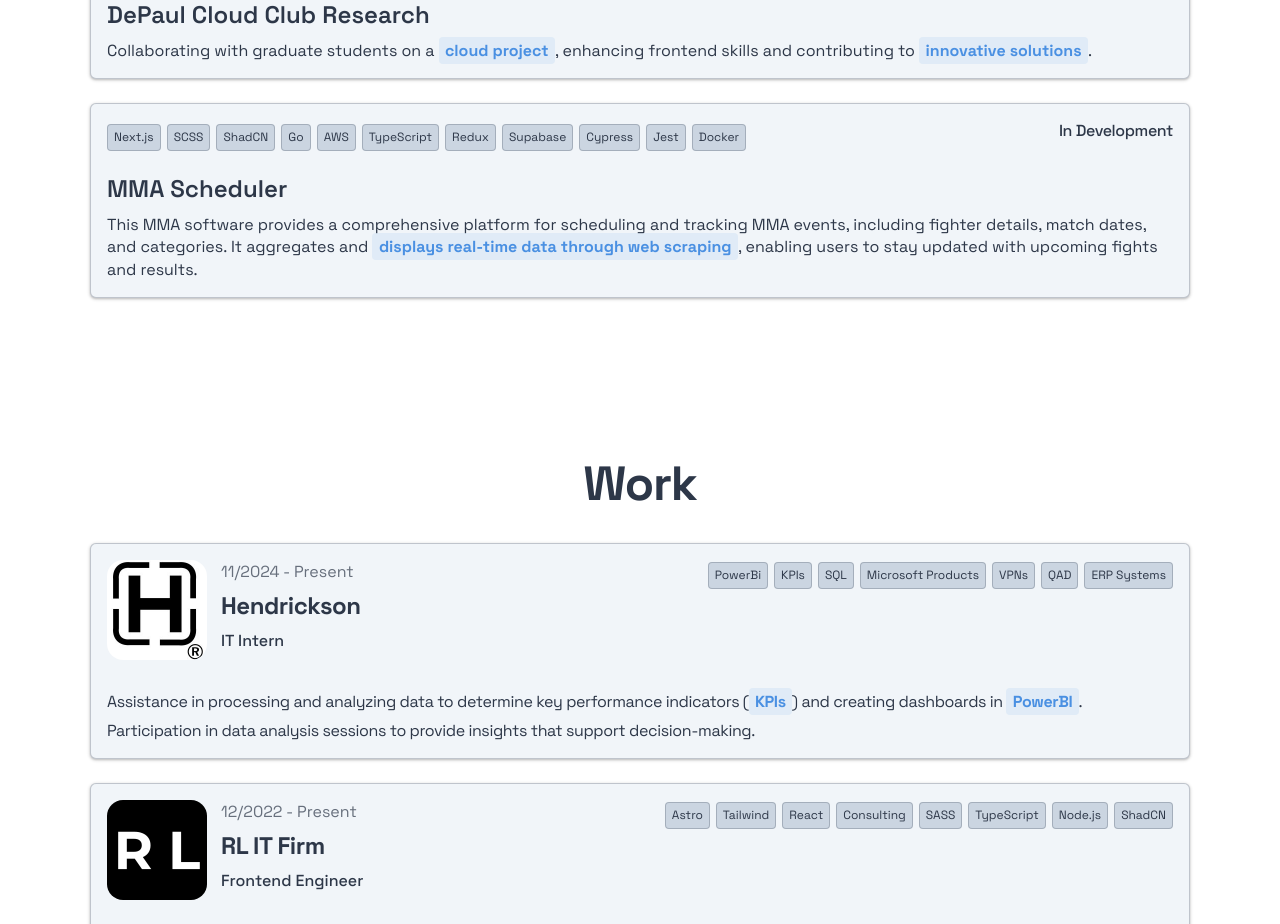
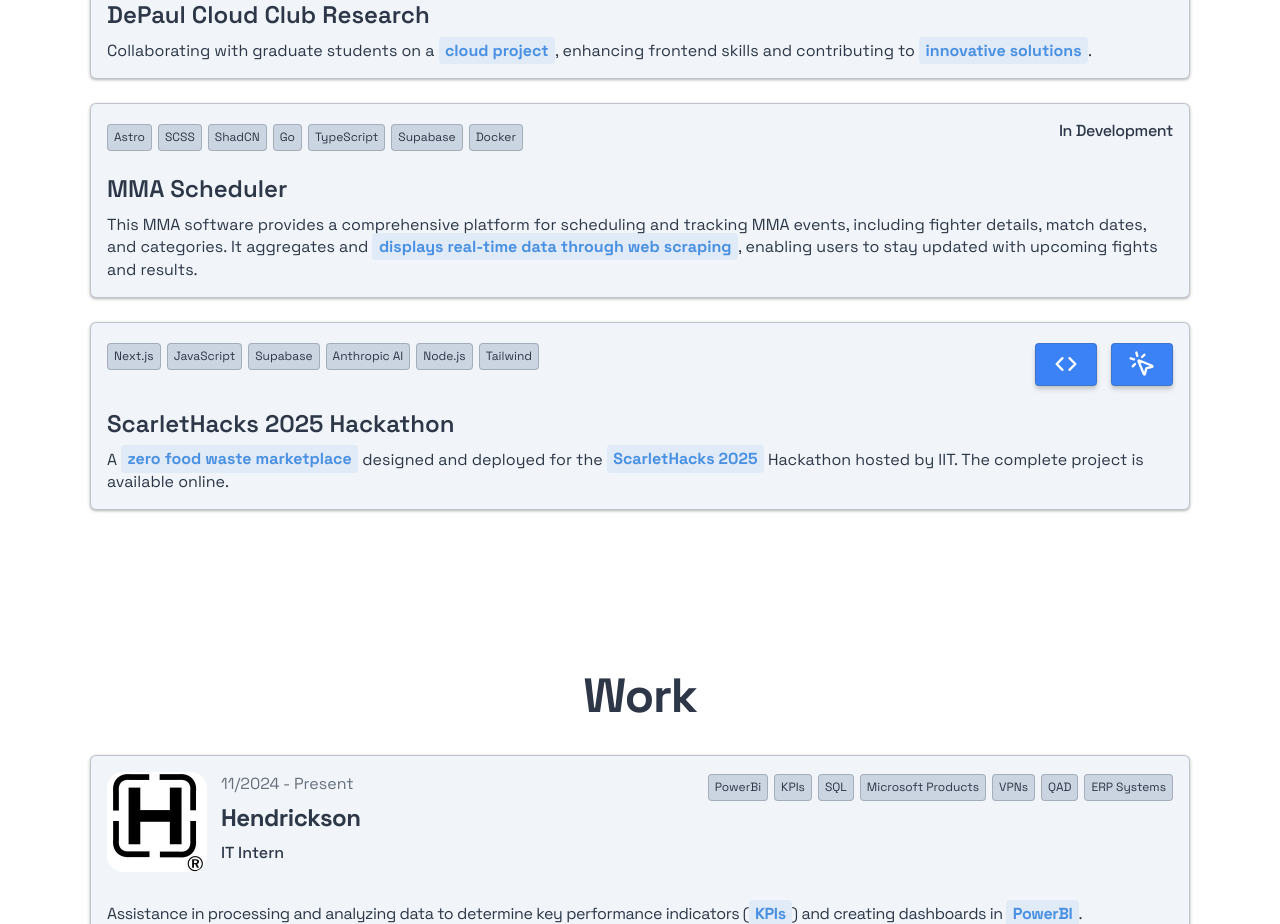
Before and after one commit to RichardLechko/React-Resume, a React (Create React App) app in the folder client/: page / in a window 1280 px wide. Shown: the part 1500-2424 px from the top of the page. Built offline with nearby package versions, Linux system fonts and the light colour scheme.

Commit message:
added changes

```diff
--- a/client/src/components/Personal.js
+++ b/client/src/components/Personal.js
@@ -55,7 +55,7 @@
     const resumeLinks = [
         { href: "/resumes/Richard_Lechko_Resume.docx", Icon: FaDownload, text: "downloadDOCX", download: true },
         { href: "/resumes/Richard_Lechko_Resume.pdf", Icon: FaDownload, text: "downloadPDF", download: true },
-        { href: "https://docs.google.com/document/d/12ke-YdVWSkEmpOzMdeuCNOntx9kS8yK3oAMHtpThupI/edit?usp=sharing",
+        { href: "https://docs.google.com/document/d/1qnp6U9z-i9OZwFpPzvO9RNwxxwZW9G8FNOcfpdUqMXA/edit?usp=sharing",
           Icon: AiOutlineEye, text: "view", download: false }
     ];
 
--- a/client/src/components/Widgets.js
+++ b/client/src/components/Widgets.js
@@ -12,21 +12,24 @@
     scrollToTop();
 
     // Add intersection observer for fade-in animation
-    const observer = new IntersectionObserver((entries) => {
-      entries.forEach(entry => {
-        if (entry.isIntersecting) {
-          entry.target.classList.add('fade-in');
-          observer.unobserve(entry.target);
-        }
-      });
-    }, {
-      threshold: 0.1
-    });
+    const observer = new IntersectionObserver(
+      (entries) => {
+        entries.forEach((entry) => {
+          if (entry.isIntersecting) {
+            entry.target.classList.add("fade-in");
+            observer.unobserve(entry.target);
+          }
+        });
+      },
+      {
+        threshold: 0.1,
+      }
+    );
 
     // Observe all project cards
-    const cards = document.querySelectorAll('.project-card');
+    const cards = document.querySelectorAll(".project-card");
     cards.forEach((card, index) => {
-      card.classList.add('fade-in-hidden');
+      card.classList.add("fade-in-hidden");
       // Add a stagger effect
       card.style.animationDelay = `${index * 0.1}s`;
       observer.observe(card);
@@ -42,7 +45,8 @@
       techStack: ["React", "JS", "Tailwind", "Node.js", "Express"],
       live: true,
       liveLink: "https://depaul-northern-trust-hackathon.vercel.app/",
-      sourceLink: "https://github.com/RichardLechko/depaul-northern-trust-hackathon",
+      sourceLink:
+        "https://github.com/RichardLechko/depaul-northern-trust-hackathon",
       inDevelopment: false,
       isPrivate: false,
     },
@@ -78,16 +82,12 @@
       linkText: t("projects.projects-list.mma.linkText"),
       text: t("projects.projects-list.mma.text"),
       techStack: [
-        "Next.js",
+        "Astro",
         "SCSS",
         "ShadCN",
         "Go",
-          "AWS",
         "TypeScript",
-        "Redux",
         "Supabase",
-        "Cypress",
-        "Jest",
         "Docker",
       ],
       live: false,
@@ -95,6 +95,23 @@
       liveLink: "",
       inDevelopment: true,
       isPrivate: true,
+    },
+    {
+      linkText: t("projects.projects-list.scarlet-hacks.linkText"),
+      text: t("projects.projects-list.scarlet-hacks.text"),
+      techStack: [
+        "Next.js",
+        "JavaScript",
+        "Supabase",
+        "Anthropic AI",
+        "Node.js",
+        "Tailwind"
+      ],
+      live: true,
+      liveLink: "https://iit-hackathon.vercel.app/",
+      sourceLink: "https://github.com/RichardLechko/scarlet-hacks-2025",
+      inDevelopment: false,
+      isPrivate: false,
     },
   ];
 
@@ -149,24 +166,28 @@
                 target="_blank"
                 rel="noopener noreferrer"
                 className="project-link-button"
-                aria-label="View Source Code">
+                aria-label="View Source Code"
+              >
                 <LuChevronsLeftRight size={20} />
               </a>
             )}
             {liveLink && (
-             <a
+              <a
                 href={liveLink}
                 target="_blank"
                 rel="noopener noreferrer"
                 className="project-link-button"
-                aria-label="View Live Site">
+                aria-label="View Live Site"
+              >
                 <LuMousePointerClick size={20} />
               </a>
             )}
           </nav>
         )}
         {inDevelopment && (
-          <small className="development-badge">{t("projects.development")}</small>
+          <small className="development-badge">
+            {t("projects.development")}
+          </small>
         )}
       </header>
 
@@ -179,13 +200,23 @@
               new RegExp(
                 `(${
                   linkText.includes("Northern Trust")
-                    ? t("projects.projects-list.northern-trust.highlightedText").join("|")
+                    ? t(
+                        "projects.projects-list.northern-trust.highlightedText"
+                      ).join("|")
                     : linkText.includes("Freedom Butchers")
-                    ? t("projects.projects-list.freedom-butchers.highlightedText").join("|")
+                    ? t(
+                        "projects.projects-list.freedom-butchers.highlightedText"
+                      ).join("|")
                     : linkText.includes("Cloud Club")
-                    ? t("projects.projects-list.cloud-project.highlightedText").join("|")
+                    ? t(
+                        "projects.projects-list.cloud-project.highlightedText"
+                      ).join("|")
                     : linkText.includes("MMA")
                     ? t("projects.projects-list.mma.highlightedText").join("|")
+                    : linkText.includes("ScarletHacks")
+                    ? t(
+                        "projects.projects-list.scarlet-hacks.highlightedText"
+                      ).join("|")
                     : ""
                 })`,
                 "g"
@@ -201,6 +232,8 @@
                   ? t("projects.projects-list.cloud-project.highlightedText")
                   : linkText.includes("MMA")
                   ? t("projects.projects-list.mma.highlightedText")
+                  : linkText.includes("ScarletHacks")
+                  ? t("projects.projects-list.scarlet-hacks.highlightedText")
                   : []
                 ).includes(part) ? (
                   <strong className="highlight-text">{part}</strong>
--- a/client/src/components/language/translations.json
+++ b/client/src/components/language/translations.json
@@ -60,6 +60,14 @@
           "linkText": "MMA Scheduler",
           "text": "This MMA software provides a comprehensive platform for scheduling and tracking MMA events, including fighter details, match dates, and categories. It aggregates and displays real-time data through web scraping, enabling users to stay updated with upcoming fights and results.",
           "highlightedText": ["displays real-time data through web scraping"]
+        },
+        "scarlet-hacks": {
+          "linkText": "ScarletHacks 2025 Hackathon",
+          "text": "A zero food waste marketplace designed and deployed for the ScarletHacks 2025 Hackathon hosted by IIT. The complete project is available online.",
+          "highlightedText": [
+            "zero food waste marketplace",
+            "ScarletHacks 2025"
+          ]
         }
       }
     },
@@ -355,7 +363,6 @@
       }
     },
     "contact-form": {
-
       "sections": {
         "main-heading": {
           "text": "Let's start our collaboration!"
@@ -446,6 +453,14 @@
           "highlightedText": [
             "агрегирует",
             "отображает данные в реальном времени через веб-скрейпинг"
+          ]
+        },
+        "scarlet-hacks": {
+          "linkText": "Хакатон ScarletHacks 2025",
+          "text": "Маркетплейс с нулевыми пищевыми отходами, разработанный и развернутый для хакатона ScarletHacks 2025, организованного IIT. Полная версия проекта доступна онлайн.",
+          "highlightedText": [
+            "маркетплейс с нулевыми пищевыми отходами",
+            "ScarletHacks 2025"
           ]
         }
       }
```
Also changed, not shown: 2 other files (tests, documents, lock files or other folders).
